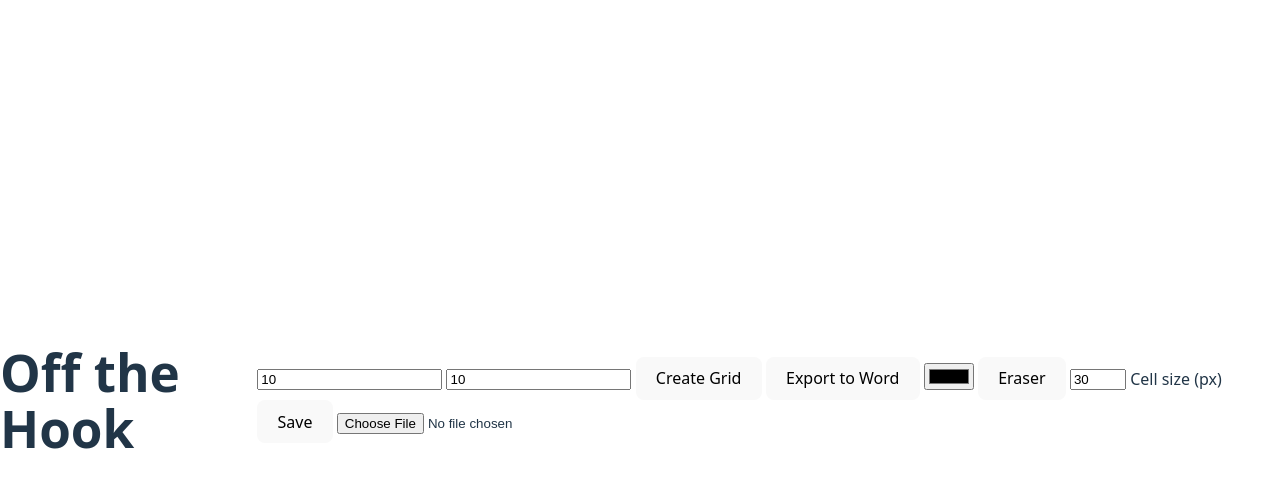
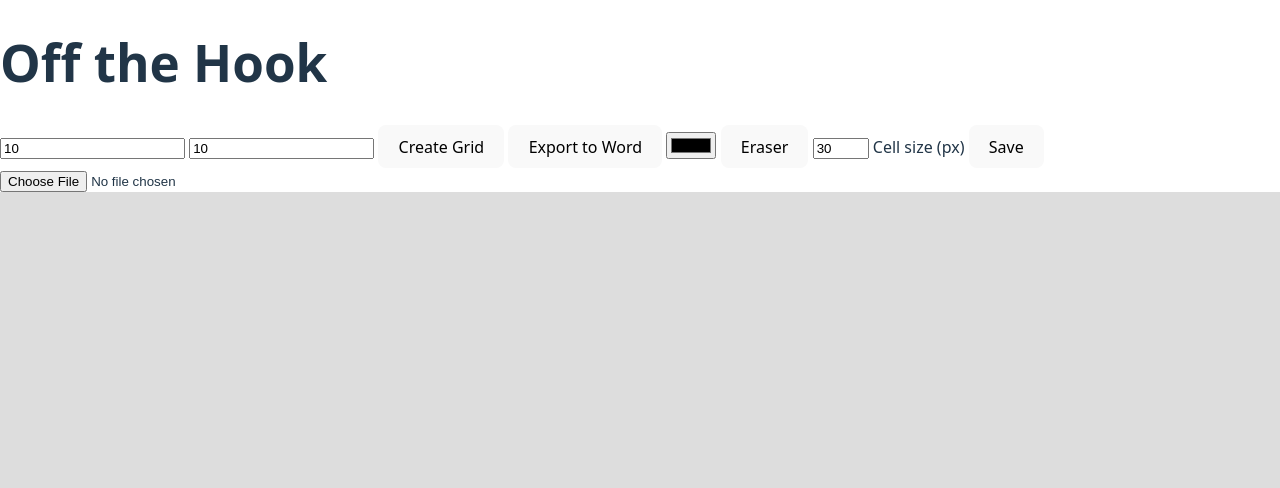
Before and after one commit to yuvyt/off-the-hook, a website built with Vite: page index.html in a window 1280 px wide. Built offline with nearby package versions, Linux system fonts and the light colour scheme.

Commit message:
fencing the grid and moving cotrols to the top of the screen

```diff
--- a/src/style.css
+++ b/src/style.css
@@ -1,3 +1,4 @@
+/* CSS = how the page looks, presentation & layout.*/
 :root {
   font-family: system-ui, Avenir, Helvetica, Arial, sans-serif;
   line-height: 1.5;
@@ -24,10 +25,26 @@ a:hover {
 
 body {
   margin: 0;
+  height: 100vh;
   display: flex;
-  place-items: center;
-  min-width: 320px;
-  min-height: 100vh;
+  flex-direction: column;
+}
+
+/* Toolbar stays at top */
+#toolbar {
+  padding: 10px;
+  background: #f3f3f3;
+  border-bottom: 1px solid #ccc;
+}
+
+/* This is the fenced area (camera/ view point)*/
+#canvasWrapper {
+  flex: 1;                 /* takes remaining space */
+  overflow: auto;          /* 🔑 scroll instead of growing */
+  background: #ddd;
+  display: flex;
+  justify-content: center; /* center grid horizontally */
+  align-items: center;     /* center grid vertically */
 }
 
 h1 {
@@ -95,13 +112,12 @@ button:focus-visible {
   }
 }
 
-
 #grid {
   display: grid;
-  gap: 2px;
-  margin-top: 20px;
+  background: white;
+  transform-origin: top left;
+
 }
-
 .cell {
   width: 30px;
   height: 30px;
```
Also changed, not shown: index.html (+1 -1 lines).
